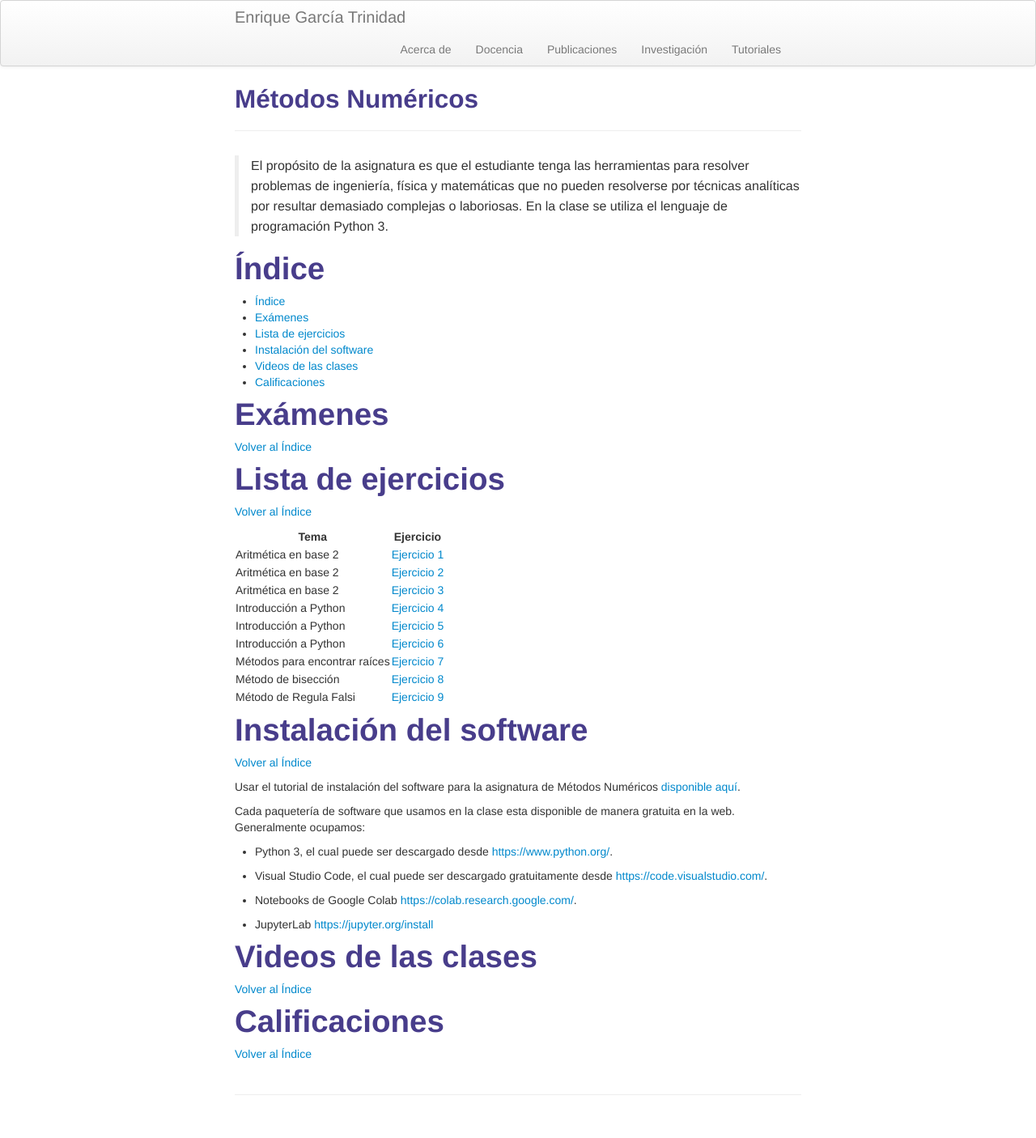
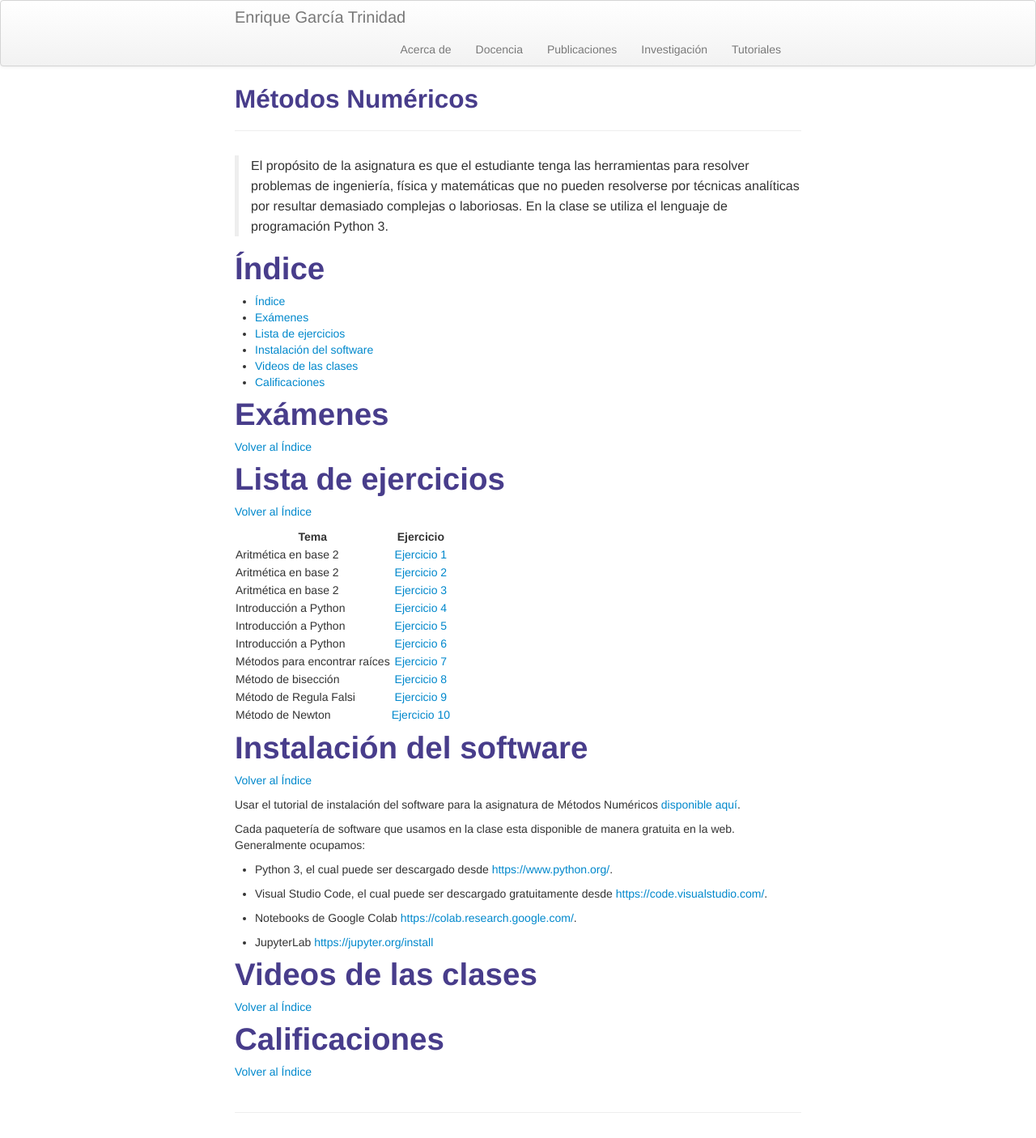
Before and after one commit to enriGarcia/enriGarcia.github.io, a Jekyll site: the page built from pages/teaching/metnum.md, in a window 1280 px wide. Shown: the whole page at 81% size. Built offline with Jekyll 4.4.1, drawn with Linux system fonts in a browser that asks for light colours; before the commit the page ends 1384 px from its top, so only the background shows below that.

Commit message:
metnum update

```diff
--- a/pages/teaching/metnum.md
+++ b/pages/teaching/metnum.md
@@ -30,6 +30,7 @@ description: Página de la asignatura de Métodos Numéricos.
 |Métodos para encontrar raíces  |[Ejercicio 7    ]({{ BASE_PATH}}/pages/assignments/metnum_ex_07.pdf)|
 |Método de bisección            |[Ejercicio 8    ]({{ BASE_PATH}}/pages/assignments/metnum_ex_08.pdf)|
 |Método de Regula Falsi         |[Ejercicio 9    ]({{ BASE_PATH}}/pages/assignments/metnum_ex_09.pdf)|
+|Método de Newton               |[Ejercicio 10   ]({{ BASE_PATH}}/pages/assignments/metnum_ex_10.pdf)|
 
 # Instalación del software
 [Volver al Índice](#índice)
```
Also changed, not shown: 1 other file.
